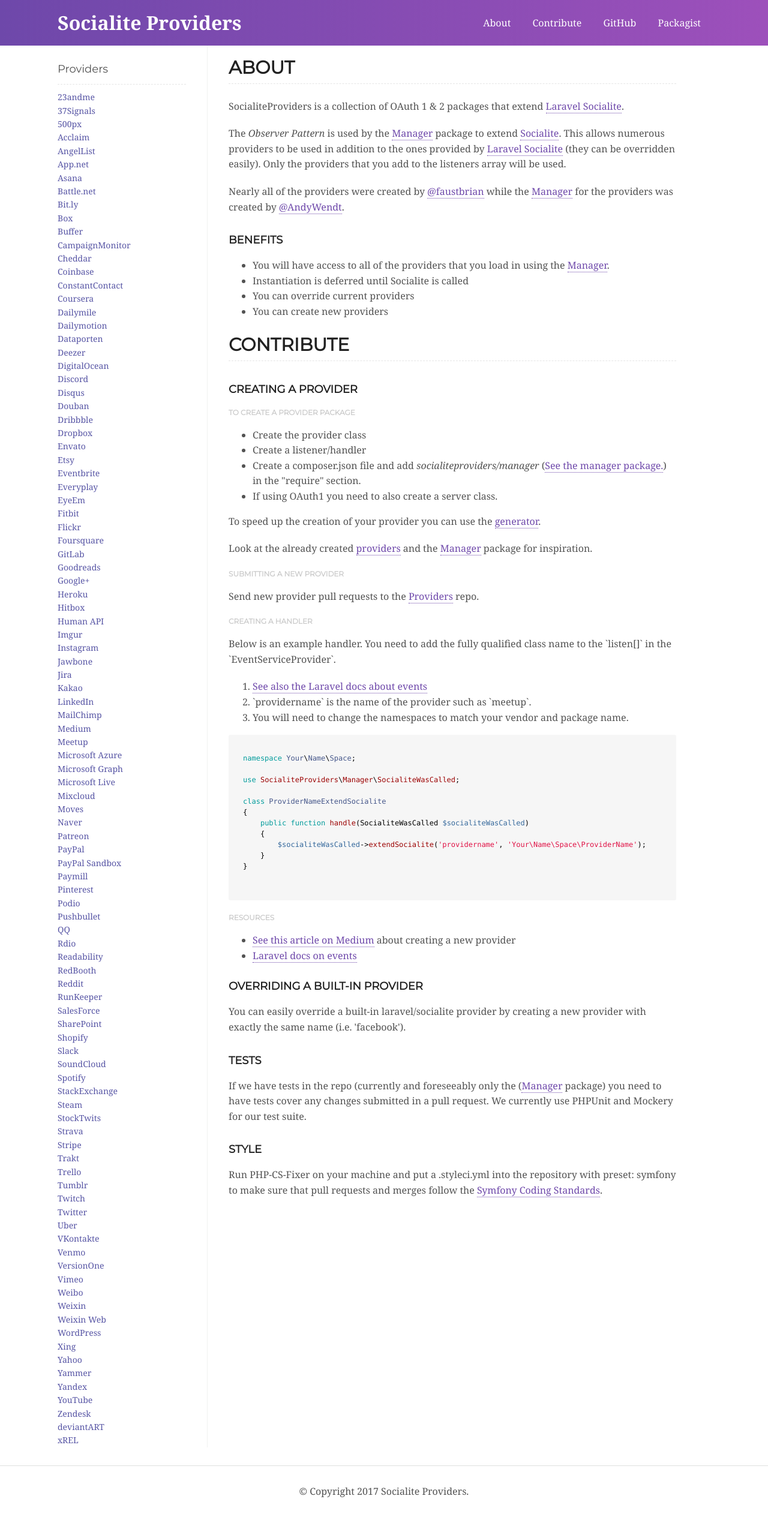
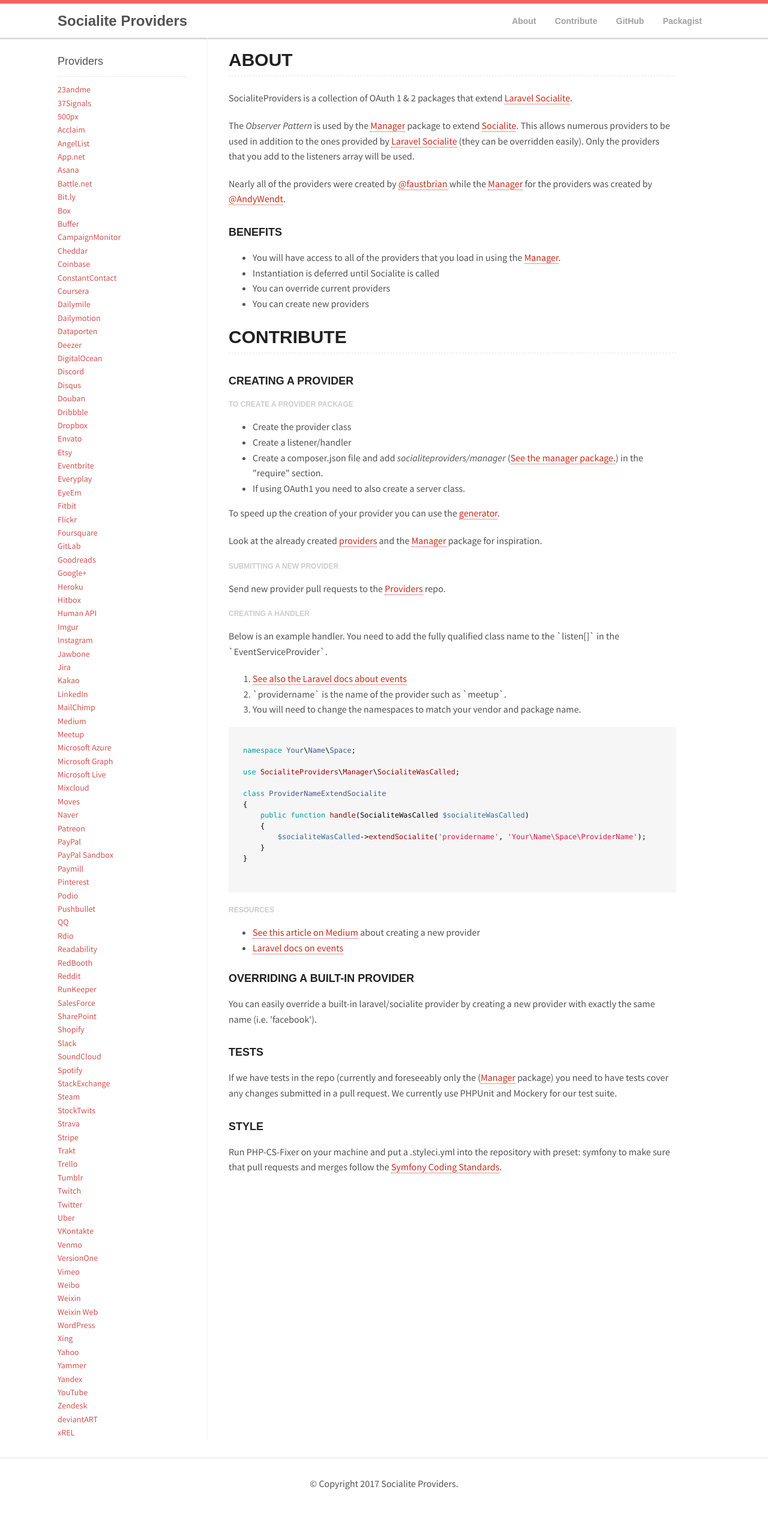
Before and after one commit to SocialiteProviders/socialiteproviders.github.io, a Jekyll site: the page built from index.html, in a window 1280 px wide. Shown: the whole page at 60% size. Built offline with Jekyll 4.4.1, drawn with Linux system fonts in a browser that asks for light colours; nearby versions of some CDN libraries; some web fonts are replaced.

Commit message:
Refresh colors a bit

```diff
--- a/_layouts/default.html
+++ b/_layouts/default.html
@@ -6,9 +6,9 @@
     <meta charset="UTF-8">
     <meta name="viewport" content="width=device-width, initial-scale=1">
     <title>{{ site.data.settings.title }}</title>
-    <link rel="stylesheet" href="https://fonts.googleapis.com/css?family=Fenix|Montserrat|Playfair+Display:700italic,400italic">
-    <link rel="stylesheet" href="/static/styles/app.css">
-    <link rel="stylesheet" href="//cdnjs.cloudflare.com/ajax/libs/highlight.js/9.1.0/styles/foundation.min.css">
+    <link href="https://fonts.googleapis.com/css?family=Miriam+Libre:400,700|Source+Sans+Pro:400,700,600,400italic,700italic" rel="stylesheet" type="text/css">
+    <link href="/static/styles/app.css" rel="stylesheet" type="text/css">
+    <link href="//cdnjs.cloudflare.com/ajax/libs/highlight.js/9.1.0/styles/foundation.min.css" rel="stylesheet" type="text/css">
     <script src="//cdnjs.cloudflare.com/ajax/libs/highlight.js/9.1.0/highlight.min.js"></script>
     <script>hljs.initHighlightingOnLoad();</script>
   </head>
--- a/static/styles/base/_variables.sass
+++ b/static/styles/base/_variables.sass
@@ -4,15 +4,16 @@ $base-font-family: "Source Sans Pro", sans-serif
 $base-font-weight: 400
 $base-line-height: 1.6
 
-$color-primary: #9D50BB
-$color-secondary: #6E48AA
+$color-primary: #e74430
+$color-secondary: darken($color-primary, 10%)
 
 // text colors
 $color-white: #fff
+$color-gray: #A1A1A1
 $color-text: #525252
 $color-headline: #212121
 $color-subtitle: #ccc
-$color-accent: #5654a4
+$color-accent: #D6514D
 $color-accent-light: lighten($color-accent, 10%)
 $color-selection: lighten($color-accent, 30%)
 
@@ -20,14 +21,14 @@ $color-selection: lighten($color-accent, 30%)
 $background-body: #fff
 $background-header: #fff
 $background-code: #f6f6f6
-$background-header-light: #9D50BB
-$background-header-dark: #6E48AA
+$background-header-light: #e74430
+$background-header-dark: darken($background-header-light, 10%)
 
 // borders
 $border-color-light: #f0f2f1
 $border-color-dark: #dee0df
 
 // font families
-$font-family-text: "Fenix", Georgia, serif
-$font-family-headline: "Montserrat", "Helvetica Neue", Arial, sans-serif
-$font-family-logo: "Playfair Display", Georgia, serif
+$font-family-text: "Source Sans Pro", sans-serif
+$font-family-headline: "Miriam Libre", sans-serif
+$font-family-logo: "Miriam Libre", sans-serif
--- a/static/styles/sections/_header.sass
+++ b/static/styles/sections/_header.sass
@@ -1,32 +1,38 @@
 header
-    background: $background-header-light
-    background: -webkit-linear-gradient(to left, $background-header-light, $background-header-dark)
-    background: linear-gradient(to left, $background-header-light, $background-header-dark)
+    // background: $background-header-light
+    // background: -webkit-linear-gradient(to left, $background-header-light, $background-header-dark)
+    // background: linear-gradient(to left, $background-header-light, $background-header-dark)
+
+    background-color: #FFFFFF
+    box-shadow: 1px 0px 2px 2px rgba(42, 42, 42, 0.25)
+    border-top: 6px solid #F4645F
     overflow: hidden
 
     .logo
         color: $color-text
         float: left
         font-family: $font-family-logo
-        font-size: 32px
+        font-size: 24px
         font-weight: 700
         padding: 0
 
         a
-            color: $color-white
+            color: $color-text
 
     nav
         float: right
-        padding: 16px 0 0
+        padding: 10px 0 0
 
         a
             +transition(all 300ms linear)
-            border-bottom: 1px dotted transparent
-            color: $color-white
+
+            color: $color-gray
             display: inline-block
-            font-size: 16px
+            font-family: $font-family-headline
+            font-size: 14px
             padding: 0.6em 1em 0.55em
+            font-weight: 700
 
             &:hover
-                border-color: $color-white
-                color: $color-white
+                border-color: darken($color-primary, 5%)
+                color: darken($color-primary, 5%)
```
